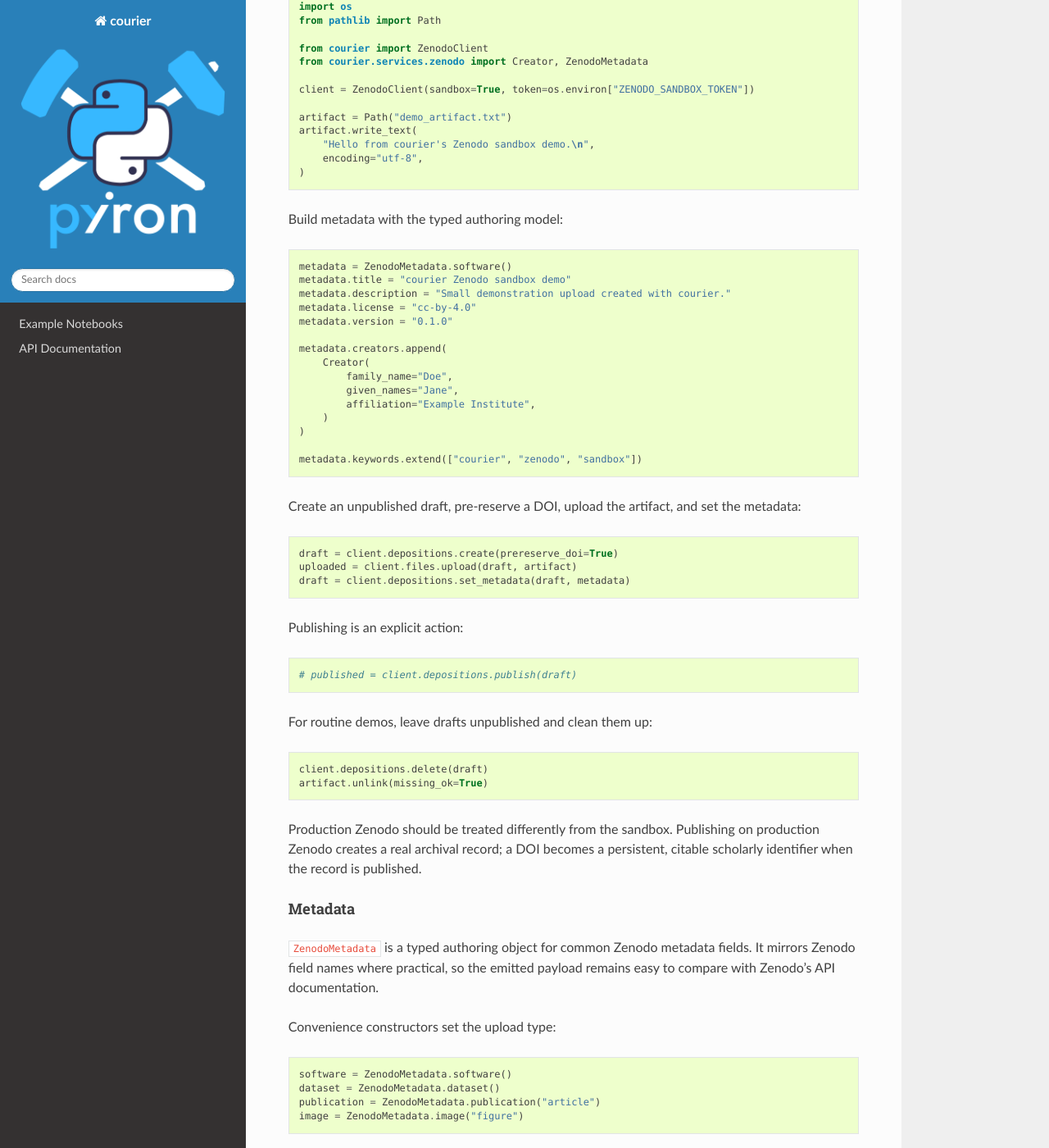
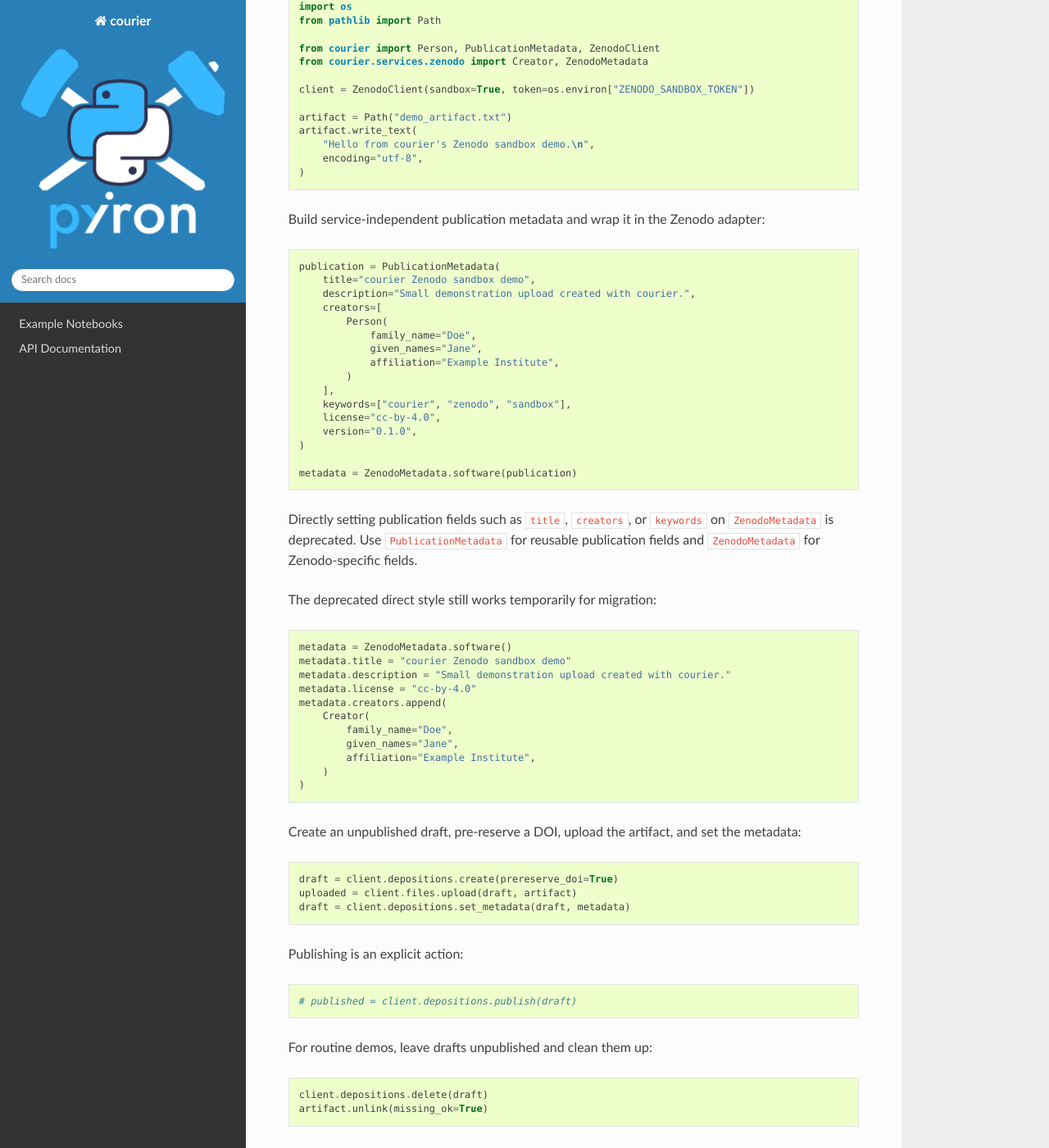
Before and after one commit to pyiron/courier, a Sphinx documentation site: the page built from docs/README.md, in a window 1280 px wide and 1400 px high, scrolled down 5010 px. Shown: the whole window at 82% size. Built offline with Sphinx 7.4.7 and the Read the Docs theme 3.1.0, drawn with Linux system fonts in a browser that asks for light colours; the version number could not be read and is left out; some of the changed text lies outside the part shown.

Commit message:
Document publication metadata migration

````diff
--- a/docs/README.md
+++ b/docs/README.md
@@ -241,7 +241,7 @@ Create a client and a small artifact:
 import os
 from pathlib import Path
 
-from courier import ZenodoClient
+from courier import Person, PublicationMetadata, ZenodoClient
 from courier.services.zenodo import Creator, ZenodoMetadata
 
 client = ZenodoClient(sandbox=True, token=os.environ["ZENODO_SANDBOX_TOKEN"])
@@ -253,15 +253,39 @@ artifact.write_text(
 )
 ```
 
-Build metadata with the typed authoring model:
+Build service-independent publication metadata and wrap it in the Zenodo
+adapter:
+
+```python
+publication = PublicationMetadata(
+    title="courier Zenodo sandbox demo",
+    description="Small demonstration upload created with courier.",
+    creators=[
+        Person(
+            family_name="Doe",
+            given_names="Jane",
+            affiliation="Example Institute",
+        )
+    ],
+    keywords=["courier", "zenodo", "sandbox"],
+    license="cc-by-4.0",
+    version="0.1.0",
+)
+
+metadata = ZenodoMetadata.software(publication)
+```
+
+Directly setting publication fields such as `title`, `creators`, or `keywords`
+on `ZenodoMetadata` is deprecated. Use `PublicationMetadata` for reusable
+publication fields and `ZenodoMetadata` for Zenodo-specific fields.
+
+The deprecated direct style still works temporarily for migration:
 
 ```python
 metadata = ZenodoMetadata.software()
 metadata.title = "courier Zenodo sandbox demo"
 metadata.description = "Small demonstration upload created with courier."
 metadata.license = "cc-by-4.0"
-metadata.version = "0.1.0"
-
 metadata.creators.append(
     Creator(
         family_name="Doe",
@@ -269,8 +293,6 @@ metadata.creators.append(
         affiliation="Example Institute",
     )
 )
-
-metadata.keywords.extend(["courier", "zenodo", "sandbox"])
 ```
 
 Create an unpublished draft, pre-reserve a DOI, upload the artifact, and set the
@@ -301,24 +323,31 @@ citable scholarly identifier when the record is published.
 
 #### Metadata
 
-`ZenodoMetadata` is a typed authoring object for common Zenodo metadata fields.
-It mirrors Zenodo field names where practical, so the emitted payload remains
-easy to compare with Zenodo's API documentation.
+`PublicationMetadata` is courier's service-independent authoring model for
+publication fields such as title, description, creators, contributors, related
+identifiers, keywords, license, DOI, version, language, and publication date.
+
+`ZenodoMetadata` adapts `PublicationMetadata` into Zenodo's API payload shape and
+keeps Zenodo-specific fields such as upload type, access control, communities,
+grants, DOI reservation, and notes.
 
 Convenience constructors set the upload type:
 
 ```python
-software = ZenodoMetadata.software()
-dataset = ZenodoMetadata.dataset()
-publication = ZenodoMetadata.publication("article")
-image = ZenodoMetadata.image("figure")
+software = ZenodoMetadata.software(publication)
+dataset = ZenodoMetadata.dataset(publication)
+article = ZenodoMetadata.publication("article", publication)
+image = ZenodoMetadata.image("figure", publication)
 ```
 
-Nested helpers model repeated metadata objects:
+Common nested metadata is modeled independently of Zenodo:
 
-- `Creator` for creators and optional affiliation, ORCID, or GND.
-- `Contributor` for additional contributors.
+- `Person` for creators and contributor identities.
+- `Contributor` for additional contributors with a role.
 - `RelatedIdentifier` for related persistent identifiers or URLs.
+
+Zenodo-specific repeated metadata still uses Zenodo helpers:
+
 - `CommunityRef` for Zenodo community identifiers.
 - `GrantRef` for grant references.
 
@@ -338,6 +367,10 @@ request_payload = metadata.to_payload()
 The typed model performs local validation for stable structural rules before a
 request is sent, such as required title, description, creator, access, and
 license fields.
+
+Plain `PublicationMetadata` is not passed directly to `client.depositions`.
+Wrap it in `ZenodoMetadata` so the Zenodo upload type and service-specific
+validation remain explicit.
 
 For Zenodo fields that are documented but not yet modeled by `ZenodoMetadata`,
 pass a raw mapping. Raw mappings are wrapped as `{"metadata": ...}` by
````
